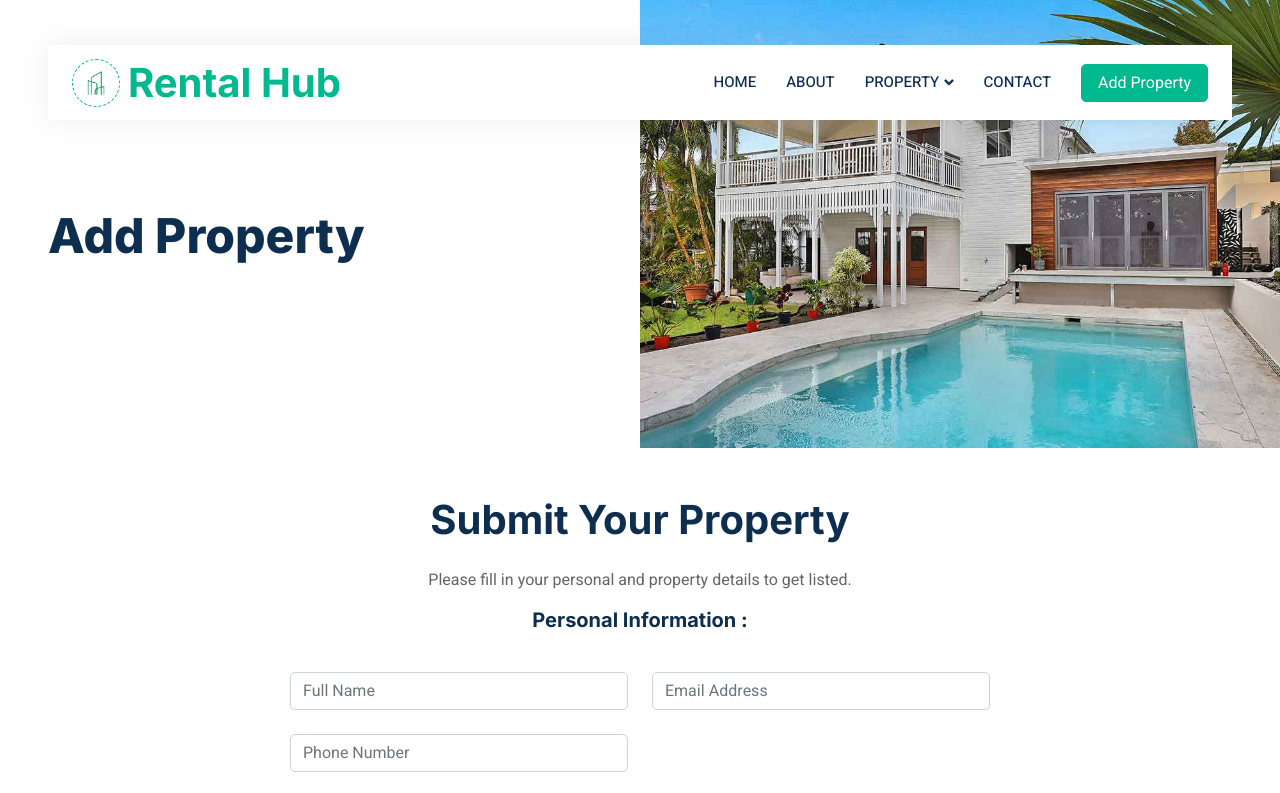
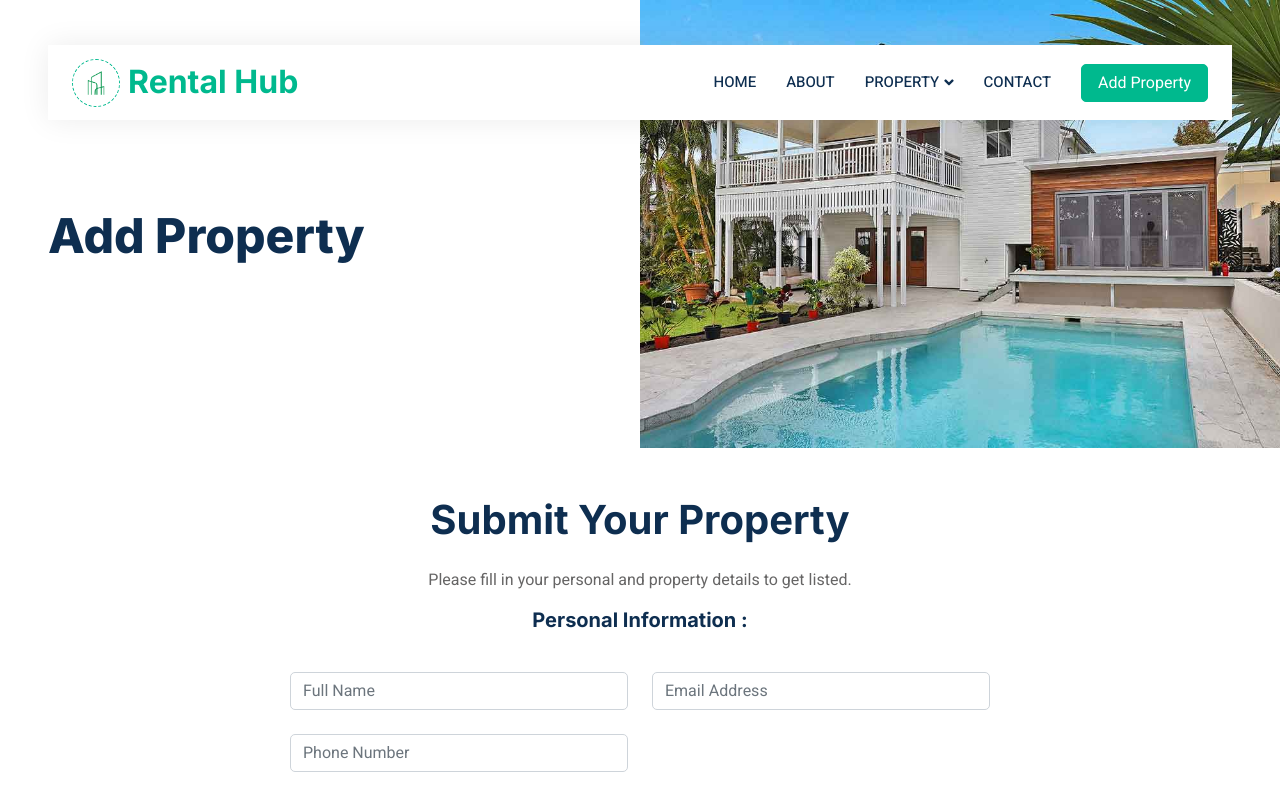
Before and after one commit to Jzakai/rentalhub, a plain HTML site: page add-property.html in a window 1280 px wide. Shown: the top 793 px of the page. Drawn offline with nearby package versions, Linux system fonts and the light colour scheme.

Commit message:
validation update

```diff
--- a/add-property.html
+++ b/add-property.html
@@ -42,7 +42,7 @@
                     <div class="icon p-2 me-2">
                         <img class="img-fluid" src="img/icon-deal.png" alt="Icon" style="width: 30px; height: 30px;">
                     </div>
-                    <h1 class="m-0 text-primary">Rental Hub</h1>
+                    <h2 class="m-0 text-primary">Rental Hub</h2>
                 </a>
                 <button type="button" class="navbar-toggler" data-bs-toggle="collapse" data-bs-target="#navbarCollapse">
                     <span class="navbar-toggler-icon"></span>
```
